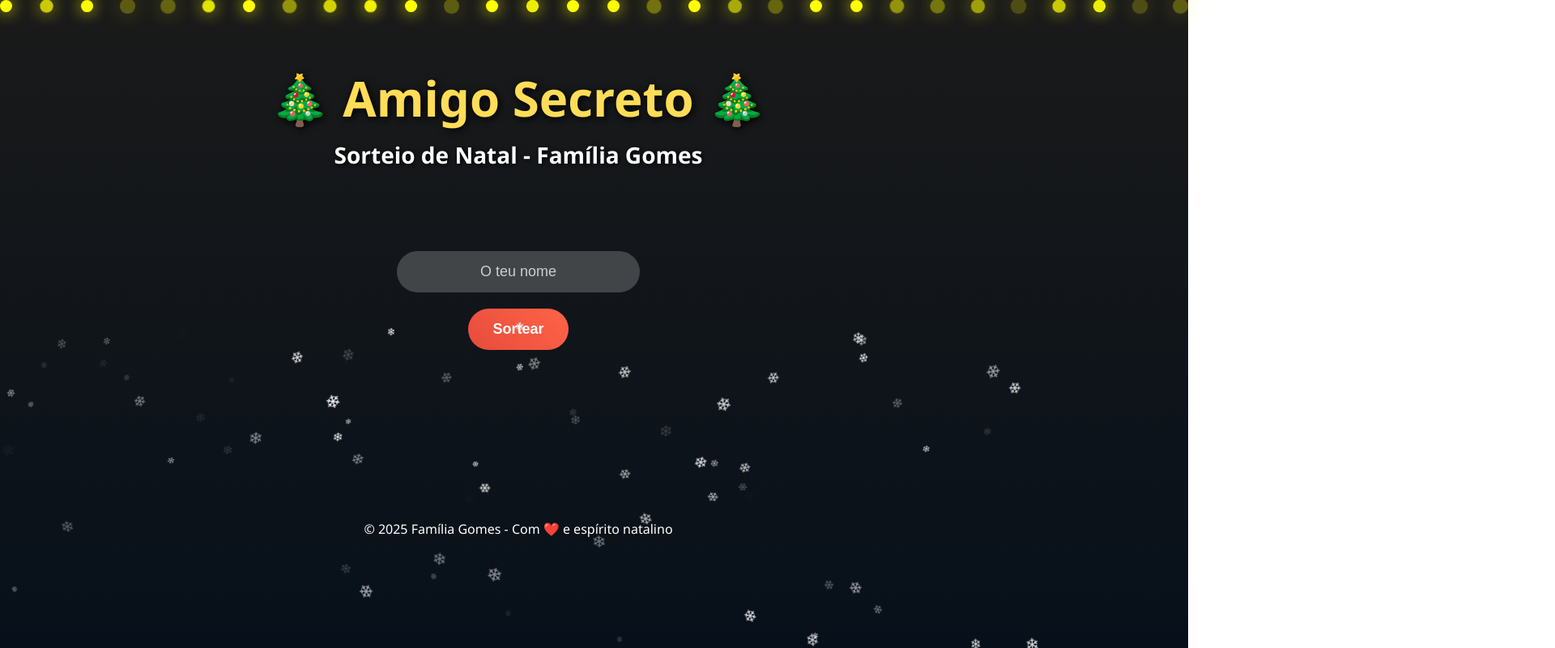
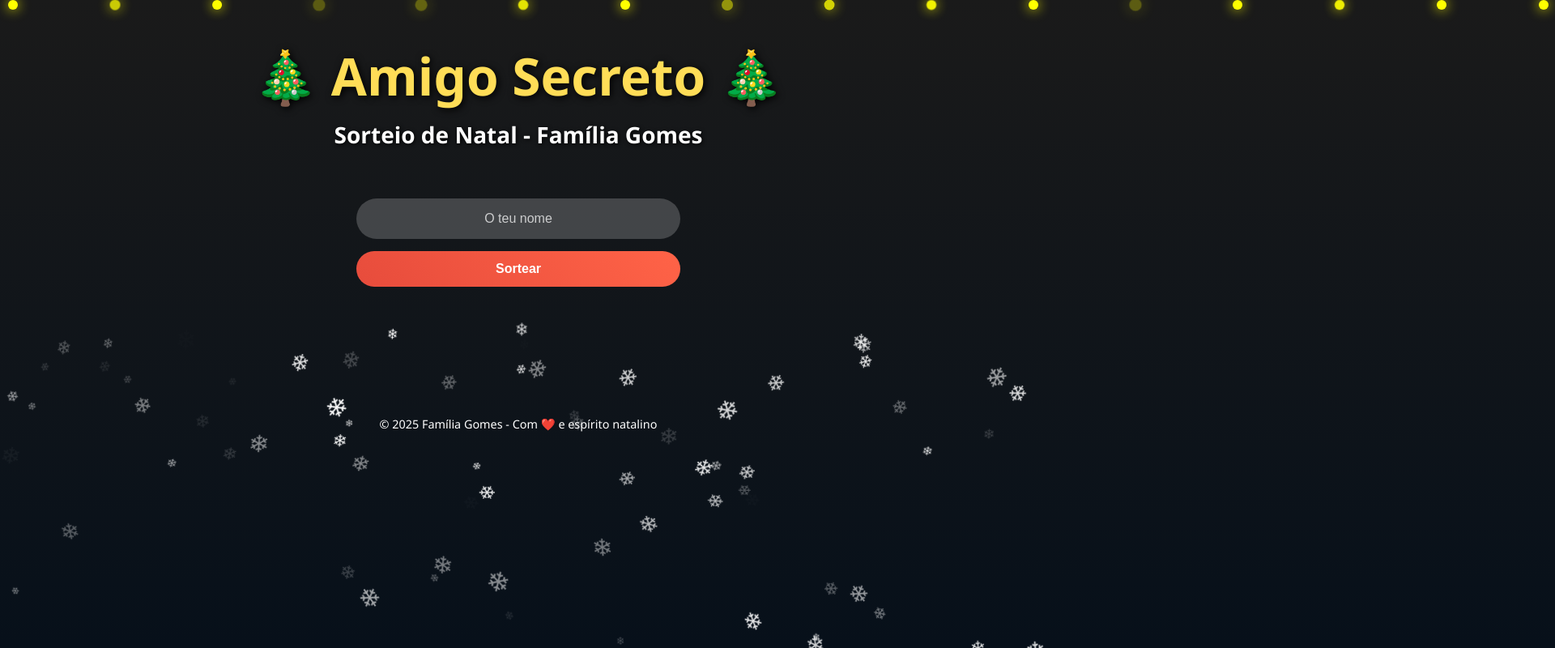
Before and after one commit to tiagolopes6/sorteio, a plain HTML site: page index.html in a window 1280 px wide. Shown: the top 800 px of the page at 81% size, 1920 px wide, since content can reach past the window. Drawn offline with Linux system fonts and the light colour scheme.

Commit message:
Segundo commit

```diff
--- a/index.html
+++ b/index.html
@@ -14,24 +14,25 @@ body {
     background: linear-gradient(#1a1a1a, #07101a);
     color: #fff;
     position: relative;
+    padding: 0 10px;
 }
 
 /* ---------- HEADER ---------- */
 header {
     text-align: center;
-    padding: 80px 20px 60px 20px;
+    padding: 50px 5% 30px 5%;
     position: relative;
 }
 
 header h1 {
-    font-size: 60px;
+    font-size: clamp(2rem, 8vw, 4rem); /* responsivo */
     color: #ffdd57;
     margin-bottom: 10px;
     text-shadow: 2px 2px 10px #000;
 }
 
 header h2 {
-    font-size: 28px;
+    font-size: clamp(1rem, 4vw, 1.75rem);
     color: #fff;
     text-shadow: 1px 1px 5px #000;
 }
@@ -39,17 +40,17 @@ header h2 {
 /* ---------- INPUT & BOTÃO ---------- */
 #inputSection {
     text-align: center;
-    margin-top: 40px;
+    margin-top: 30px;
 }
 
 input {
-    padding: 15px 20px;
-    width: 300px;
-    max-width: 80%;
-    font-size: 18px;
+    padding: 1em 1.5em;
+    width: 90%;
+    max-width: 400px;
+    font-size: 1rem;
     border-radius: 30px;
     border: none;
-    margin-bottom: 20px;
+    margin-bottom: 15px;
     outline: none;
     background: rgba(255,255,255,0.2);
     color: #fff;
@@ -62,8 +63,8 @@ input::placeholder { color: #fffb; }
 input:focus { background: rgba(255,255,255,0.35); }
 
 button {
-    padding: 15px 30px;
-    font-size: 18px;
+    padding: 0.8em 2em;
+    font-size: 1rem;
     border-radius: 30px;
     border: none;
     cursor: pointer;
@@ -71,21 +72,24 @@ button {
     color: #fff;
     font-weight: bold;
     transition: transform 0.2s ease, box-shadow 0.3s ease;
+    width: 90%;
+    max-width: 400px;
 }
 
 button:hover {
-    transform: scale(1.1);
-    box-shadow: 0 0 25px #ff6347;
+    transform: scale(1.05);
+    box-shadow: 0 0 20px #ff6347;
 }
 
 /* ---------- RESULTADO ---------- */
 #resultado {
-    margin-top: 50px;
-    font-size: 28px;
+    margin-top: 30px;
+    font-size: clamp(1rem, 4vw, 1.75rem);
     font-weight: bold;
     color: #27ae60;
     min-height: 60px;
     text-align: center;
+    padding: 0 5%;
 }
 
 #resultado span {
@@ -95,7 +99,7 @@ button:hover {
 
 @keyframes bounce {
     0% { transform: translateY(0); }
-    100% { transform: translateY(-15px); }
+    100% { transform: translateY(-10px); }
 }
 
 /* ---------- NEVE ---------- */
@@ -132,14 +136,12 @@ button:hover {
 /* ---------- LUZES ---------- */
 .light {
     position: absolute;
-    width: 15px;
-    height: 15px;
+    width: 12px;
+    height: 12px;
     border-radius: 50%;
     background: yellow;
-    box-shadow: 0 0 20px yellow;
-    animation-name: blink;
-    animation-timing-function: linear;
-    animation-iteration-count: infinite;
+    box-shadow: 0 0 15px yellow;
+    animation: blink linear infinite;
 }
 
 @keyframes blink {
@@ -151,20 +153,11 @@ button:hover {
 footer {
     text-align: center;
     padding: 20px;
-    font-size: 16px;
+    font-size: 0.9rem;
     color: #fff;
-    margin-top: 80px;
+    margin-top: 50px;
 }
 footer a { color: #ffdd57; text-decoration: none; }
-
-/* ---------- RESPONSIVO ---------- */
-@media(max-width:600px){
-    header h1 { font-size: 48px; }
-    header h2 { font-size: 20px; }
-    input { font-size: 16px; padding: 12px 15px; }
-    button { font-size: 16px; padding: 12px 20px; }
-    #resultado { font-size: 22px; }
-}
 </style>
 </head>
 <body>
@@ -230,8 +223,8 @@ function mostrarResultado(){
 for(let i=0;i<70;i++){
     let flake=document.createElement('div');
     flake.className='snowflake';
-    flake.style.left=Math.random()*window.innerWidth+'px';
-    flake.style.fontSize=(Math.random()*15+10)+'px';
+    flake.style.left=Math.random()*100+'vw';
+    flake.style.fontSize=(Math.random()*1.5+0.8)+'em';
     flake.style.animationDuration=(Math.random()*5+5)+'s';
     flake.style.opacity=Math.random();
     flake.innerHTML='❄';
@@ -243,9 +236,10 @@ function criarConfetes(){
     for(let i=0;i<50;i++){
         let c=document.createElement('div');
         c.className='confetti';
-        c.style.left=Math.random()*window.innerWidth+'px';
+        c.style.left=Math.random()*100+'vw';
         c.style.background=`hsl(${Math.random()*360},70%,60%)`;
-        c.style.width=c.style.height=Math.random()*10+5+'px';
+        let size = Math.random()*8+4;
+        c.style.width=c.style.height=size+'px';
         c.style.animationDuration=(Math.random()*3+3)+'s';
         document.body.appendChild(c);
         setTimeout(()=>c.remove(),4000);
@@ -253,14 +247,14 @@ function criarConfetes(){
 }
 
 // ---------- LUZES ----------
-const header = document.querySelector('header');
+const headerEl = document.querySelector('header');
 for(let i=0;i<30;i++){
     let l=document.createElement('div');
     l.className='light';
-    l.style.left=(i*50)+'px';
-    l.style.top='0px';
+    l.style.left=(i*10)+'%';
+    l.style.top='0';
     l.style.animationDuration=(Math.random()*1+1)+'s';
-    header.appendChild(l);
+    headerEl.appendChild(l);
 }
 </script>
 
```
